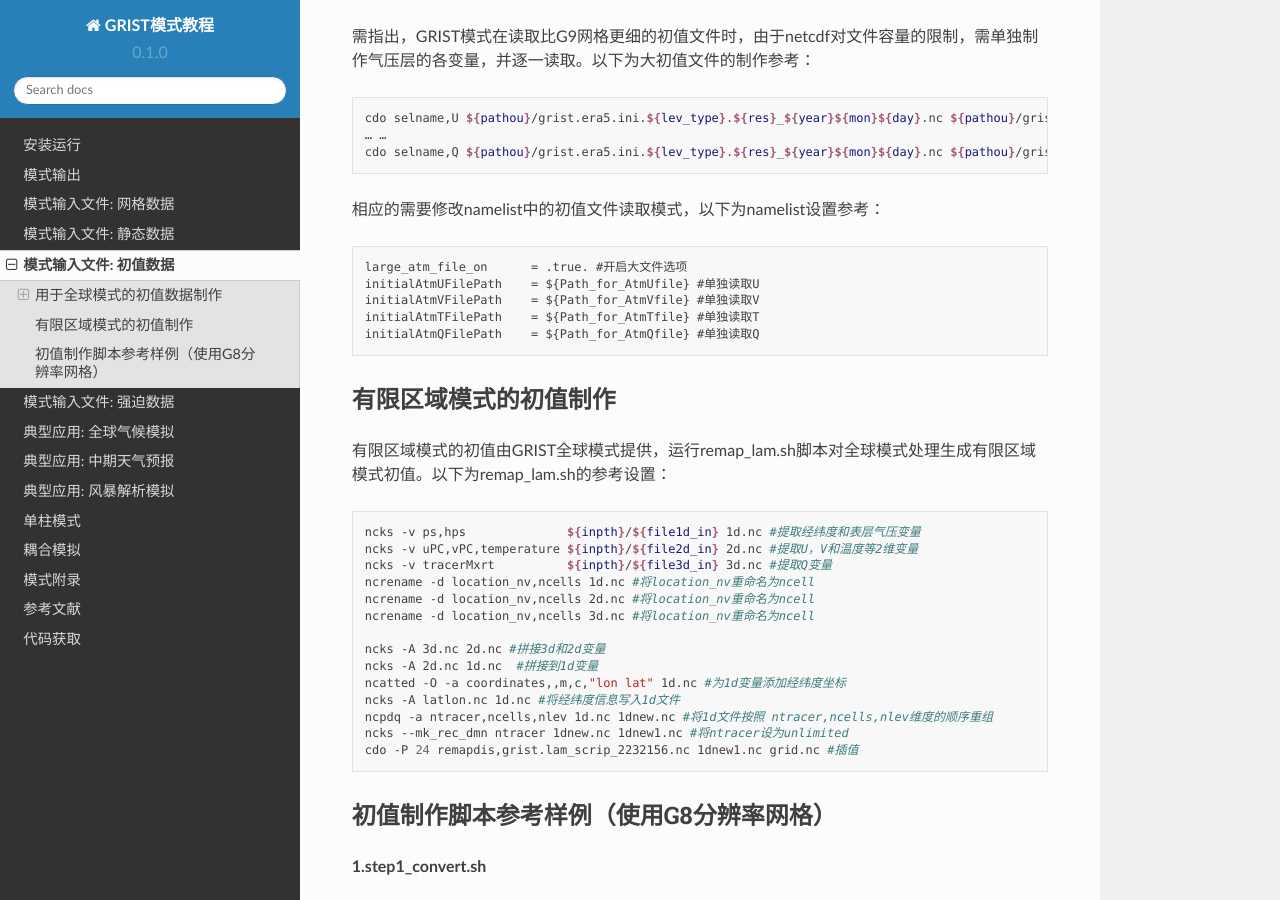
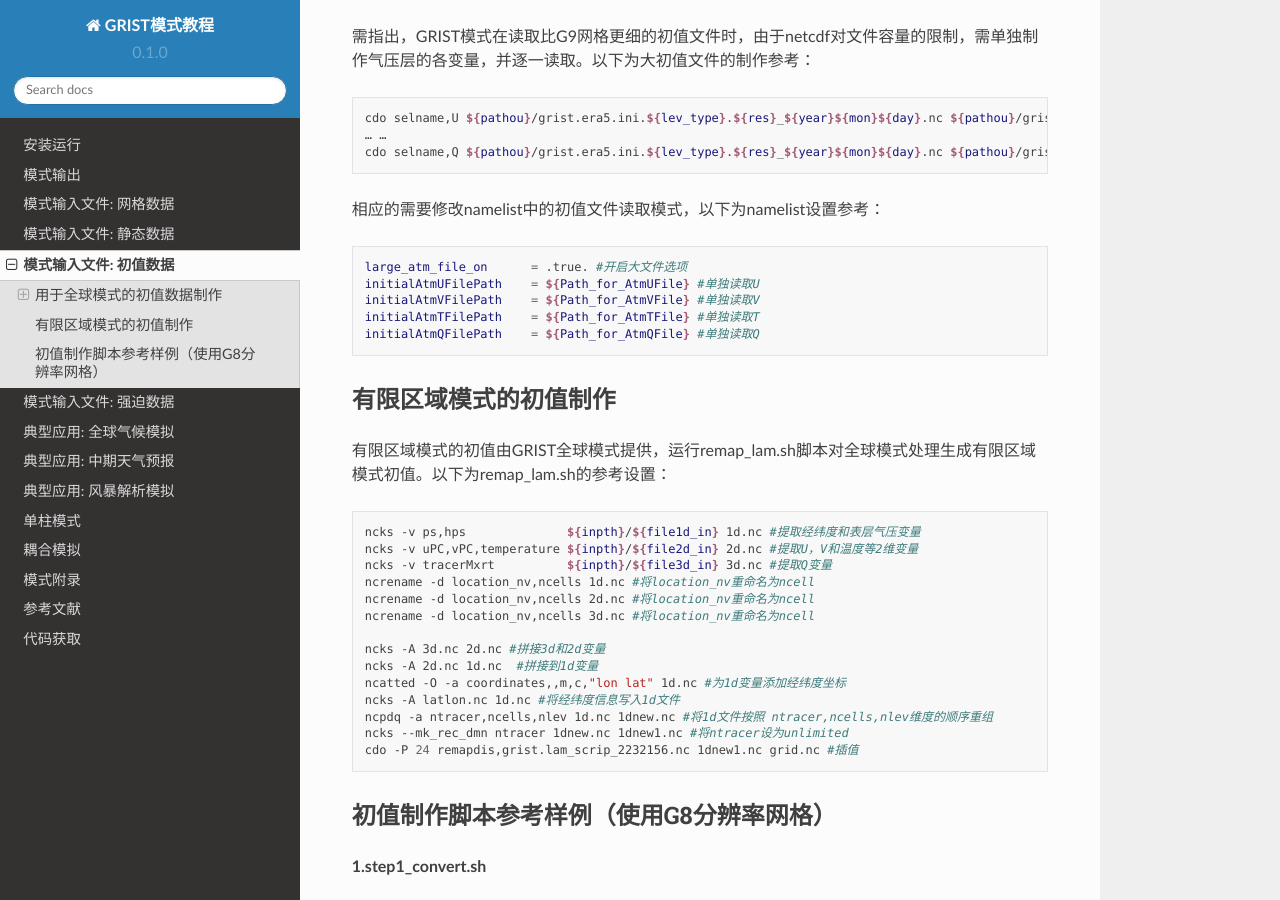
Before and after one commit to GRIST-Dev/GRIST_Tutorial, a Sphinx documentation site: the page built from docs/source/initial.rst, in a window 1280 px wide and 900 px high, scrolled down 1830 px. Built offline with Sphinx 7.4.7 and the Read the Docs theme 2.0.0, drawn with Linux system fonts in a browser that asks for light colours.

Commit message:
Update initial.rst

```diff
--- a/docs/source/initial.rst
+++ b/docs/source/initial.rst
@@ -84,12 +84,14 @@
   cdo selname,Q ${pathou}/grist.era5.ini.${lev_type}.${res}_${year}${mon}${day}.nc ${pathou}/grist.era5.ini.Q.${lev_type}.${res}_${year}${mon}${day}.nc #提取Q变量并单独存放
 
 相应的需要修改namelist中的初值文件读取模式，以下为namelist设置参考：
-::
+
+.. code-block:: bash
+
   large_atm_file_on      = .true. #开启大文件选项
-  initialAtmUFilePath    = ${Path_for_AtmUfile} #单独读取U
-  initialAtmVFilePath    = ${Path_for_AtmVfile} #单独读取V
-  initialAtmTFilePath    = ${Path_for_AtmTfile} #单独读取T
-  initialAtmQFilePath    = ${Path_for_AtmQfile} #单独读取Q
+  initialAtmUFilePath    = ${Path_for_AtmUFile} #单独读取U
+  initialAtmVFilePath    = ${Path_for_AtmVFile} #单独读取V
+  initialAtmTFilePath    = ${Path_for_AtmTFile} #单独读取T
+  initialAtmQFilePath    = ${Path_for_AtmQFile} #单独读取Q
 
 有限区域模式的初值制作
 ----------------
```
